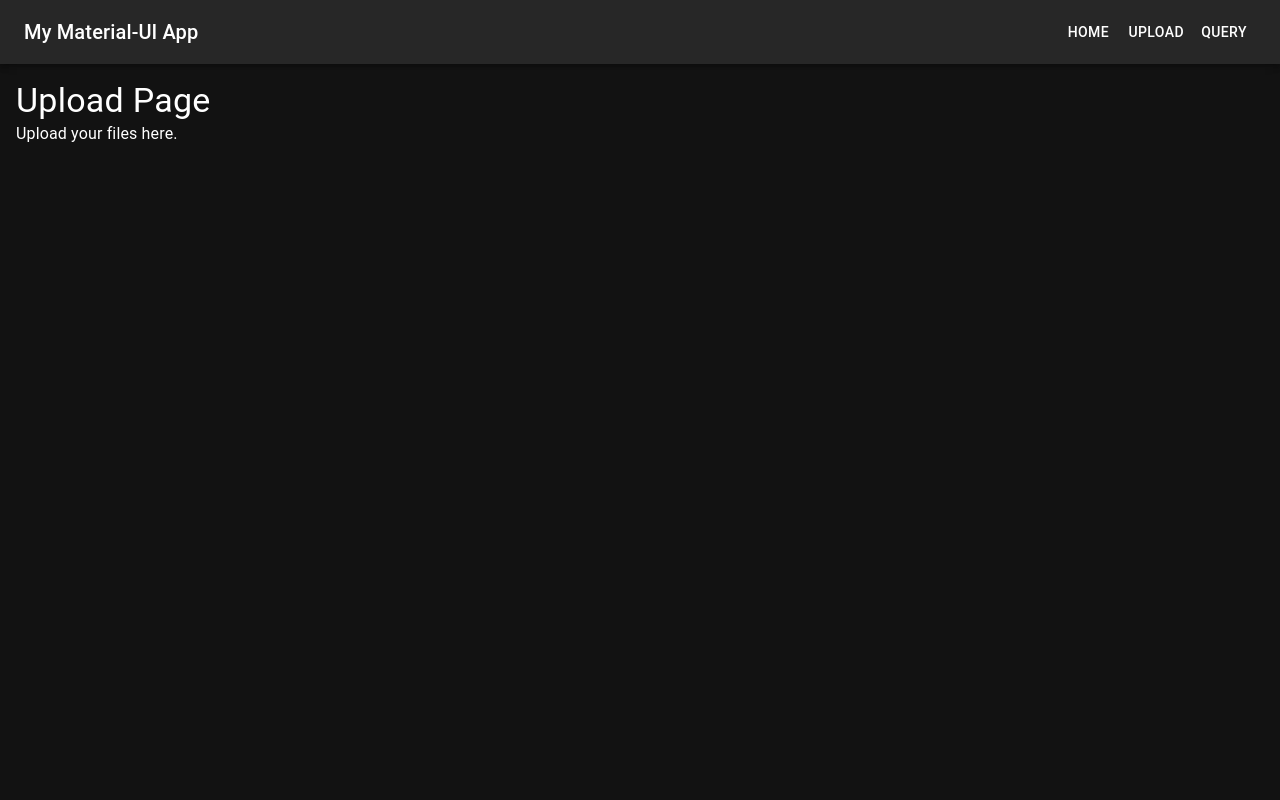
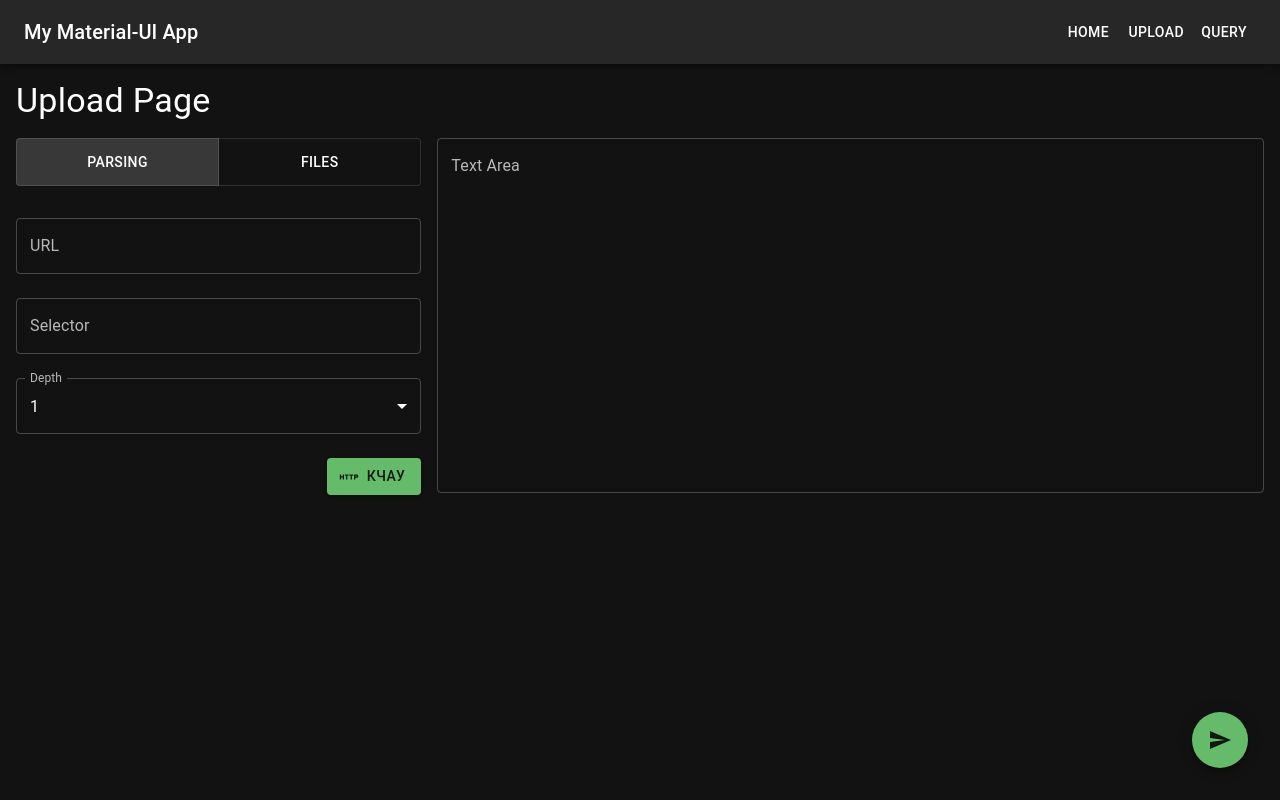
Before and after one commit to shanth1/summarization, a React (Vite) app in the folder client/: page /upload in a window 1280 px wide. Built offline with nearby package versions, Linux system fonts and the light colour scheme.

Commit message:
feat: upload page

```diff
--- a/client/src/pages/Upload.jsx
+++ b/client/src/pages/Upload.jsx
@@ -1,10 +1,196 @@
-import { Box, Typography } from "@mui/material";
+import { useState } from "react";
+import {
+	Box,
+	Grid,
+	ToggleButton,
+	ToggleButtonGroup,
+	Button,
+	TextField,
+	Typography,
+	FormControl,
+	InputLabel,
+	Select,
+	MenuItem,
+	Fab,
+} from "@mui/material";
+import { Send as SendIcon } from "@mui/icons-material";
+import HttpIcon from "@mui/icons-material/Http";
+import DocumentScannerIcon from "@mui/icons-material/DocumentScanner";
 
 const Upload = () => {
+	const [selectedOption, setSelectedOption] = useState("parsing");
+	const [url, setUrl] = useState("");
+	const [selector, setSelector] = useState("");
+	const [depth, setDepth] = useState(1);
+	const [file, setFile] = useState(null);
+	const [content, setContent] = useState("");
+
+	const handleSubmit = () => {};
+
+	const handleOptionChange = (_, newOption) => {
+		if (newOption !== null) {
+			setSelectedOption(newOption);
+		}
+	};
+
+	const handleApiSubmit = () => {
+		console.log("Form submitted with option:", selectedOption);
+		if (selectedOption === "parsing") {
+			console.log("URL:", url);
+			console.log("Selector:", selector);
+			console.log("Depth:", depth);
+		} else if (selectedOption === "files") {
+			console.log("File:", file);
+		}
+	};
+
+	const handleFileChange = (event) => {
+		setFile(event.target.files[0]);
+	};
+
 	return (
 		<Box p={2}>
-			<Typography variant="h4">Upload Page</Typography>
-			<Typography>Upload your files here.</Typography>
+			<Typography variant="h4" mb={2}>
+				Upload Page
+			</Typography>
+			<Grid container spacing={2} alignItems="stretch">
+				<Grid item xs={12} md={4}>
+					<Box display="flex" flexDirection="column" height="100%">
+						<ToggleButtonGroup
+							value={selectedOption}
+							exclusive
+							onChange={handleOptionChange}
+							fullWidth
+						>
+							<ToggleButton value="parsing" fullWidth>
+								Parsing
+							</ToggleButton>
+							<ToggleButton value="files" fullWidth>
+								Files
+							</ToggleButton>
+						</ToggleButtonGroup>
+						{selectedOption === "parsing" && (
+							<Box mt={2} flex="1">
+								<TextField
+									label="URL"
+									variant="outlined"
+									fullWidth
+									value={url}
+									onChange={(e) => setUrl(e.target.value)}
+									margin="normal"
+								/>
+								<TextField
+									label="Selector"
+									variant="outlined"
+									fullWidth
+									value={selector}
+									onChange={(e) =>
+										setSelector(e.target.value)
+									}
+									margin="normal"
+								/>
+								<FormControl
+									fullWidth
+									variant="outlined"
+									margin="normal"
+								>
+									<InputLabel id="depth-label">
+										Depth
+									</InputLabel>
+									<Select
+										labelId="depth-label"
+										value={depth}
+										onChange={(e) =>
+											setDepth(e.target.value)
+										}
+										label="Depth"
+									>
+										<MenuItem value={1}>1</MenuItem>
+										<MenuItem value={2}>2</MenuItem>
+									</Select>
+								</FormControl>
+								<Box
+									mt={2}
+									display="flex"
+									justifyContent="flex-end"
+								>
+									<Button
+										variant="contained"
+										color="success"
+										onClick={handleApiSubmit}
+										startIcon={<HttpIcon />}
+									>
+										Кчау
+									</Button>
+								</Box>
+							</Box>
+						)}
+						{selectedOption === "files" && (
+							<Box mt={2} flex="1">
+								<Button
+									variant="contained"
+									component="label"
+									fullWidth
+								>
+									Upload File
+									<input
+										type="file"
+										hidden
+										onChange={handleFileChange}
+									/>
+								</Button>
+								{file && (
+									<Typography variant="body2" mt={2}>
+										Selected file: {file.name}
+									</Typography>
+								)}
+								<Box
+									mt={2}
+									display="flex"
+									justifyContent="flex-end"
+								>
+									<Button
+										variant="contained"
+										color="success"
+										onClick={handleApiSubmit}
+										startIcon={<DocumentScannerIcon />}
+									>
+										Scan File
+									</Button>
+								</Box>
+							</Box>
+						)}
+					</Box>
+				</Grid>
+				<Grid item xs={12} md={8}>
+					<Box display="flex" flexDirection="column" height="100%">
+						<TextField
+							label="Text Area"
+							multiline
+							value={content}
+							onChange={(e) => {
+								setContent(e.target.value);
+							}}
+							rows={14}
+							variant="outlined"
+							fullWidth
+							flex="1"
+						/>
+					</Box>
+				</Grid>
+			</Grid>
+			<Fab
+				color="success"
+				aria-label="submit"
+				onClick={handleSubmit}
+				sx={{
+					position: "fixed",
+					bottom: 32,
+					right: 32,
+				}}
+			>
+				<SendIcon />
+			</Fab>
 		</Box>
 	);
 };
```
